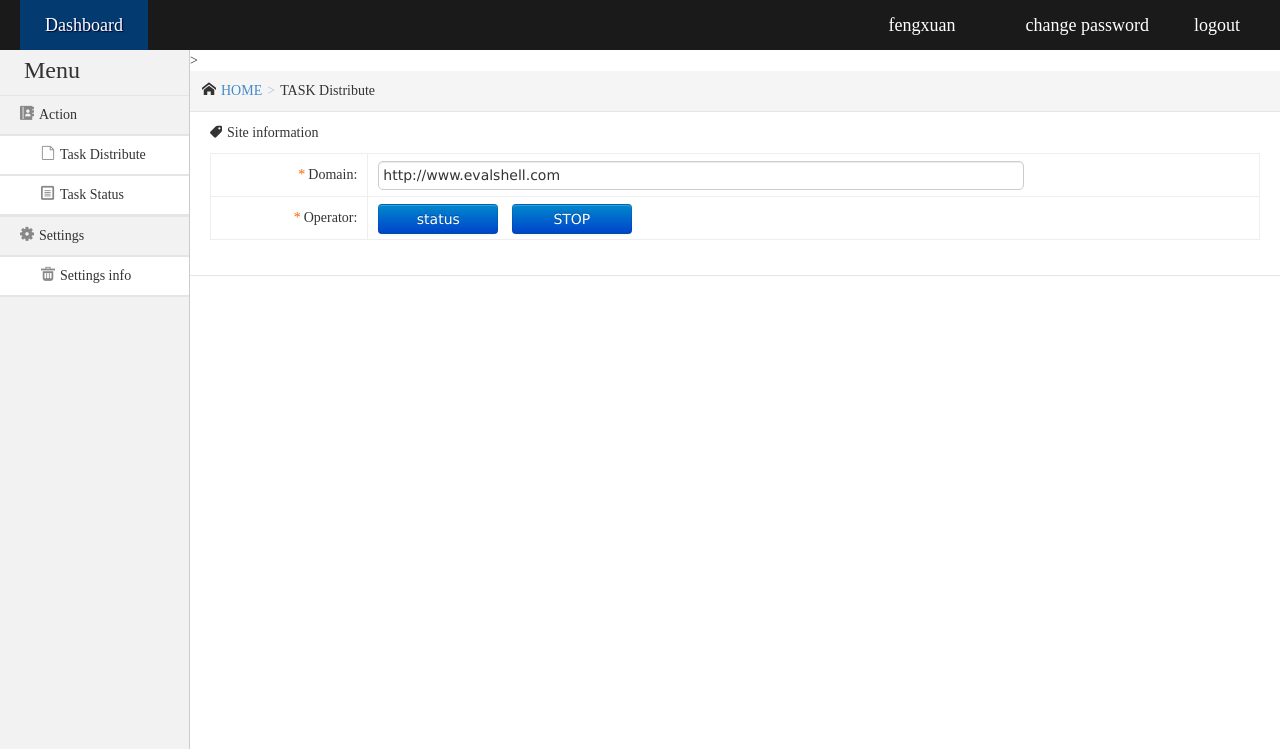
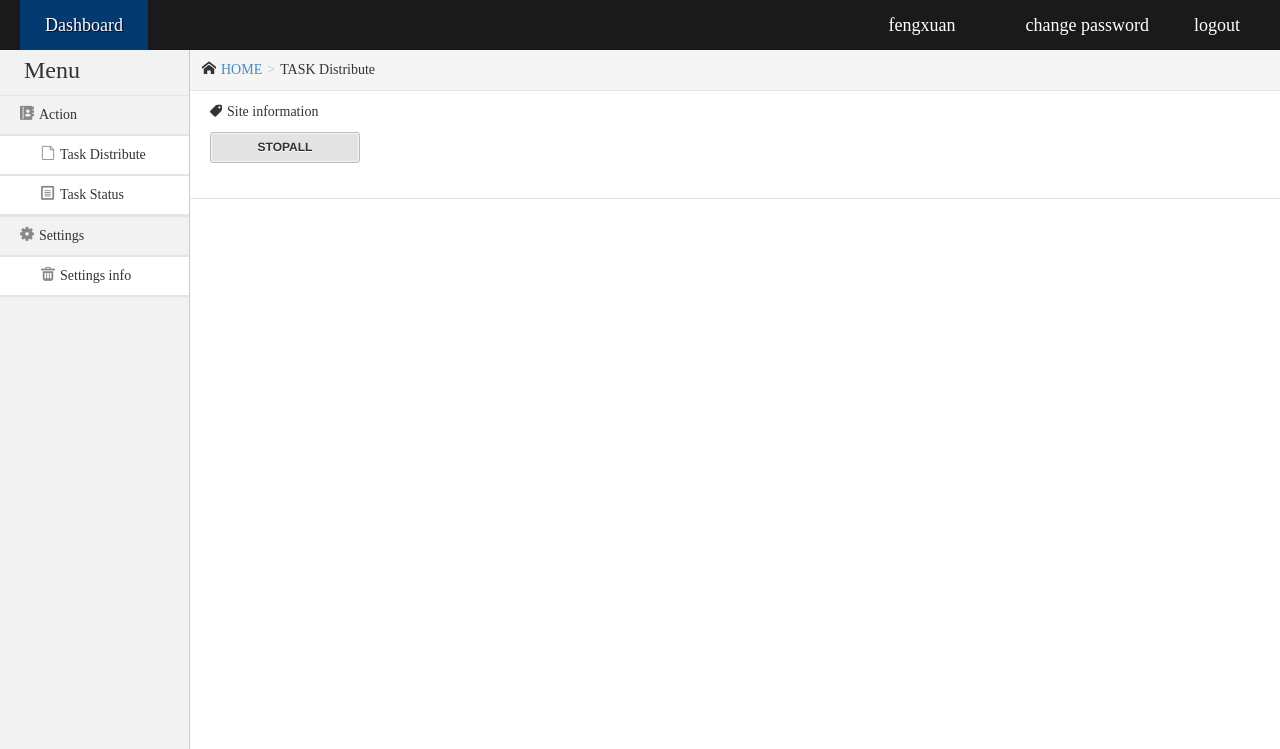
Before and after one commit to fengxuangit/Fox-scan, a Flask app: template templates/showtask.html in a window 1280 px wide. Shown: the top 749 px of the page. Run offline with Flask 2, Linux system fonts and the light colour scheme; the template is opened without the code that fills it, so the values that code supplies are empty.

Commit message:
完成前端JS函数,ajax实时请求后端数据,并修改样式

```diff
--- a/libs/action.py
+++ b/libs/action.py
@@ -85,8 +85,23 @@ class SqlMapAction(object):
         else:
             return False
 
+    def StopTask(self, tasklist):
+        if isinstance(tasklist, list) == False:
+            return False
+        return True
+        flag = True
+        for taskid in tasklist:
+            server = self._get_server(taskid)
+            url = "{0}/scan/{1}/stop".format(server, taskid)
+            response = json.loads(requests.get(url,None).text)
+            if requests['success'] == True:
+                print "[!] stop task {0} ok!".format(taskid)
+            else:
+                flag = False
+                print "[!] stop task {0} failed!".format(taskid)
+        return flag
+
 class Action:
-
     @staticmethod
     def SaveData(target, data):
         sql = ""
--- a/static/css/admin_login.css
+++ b/static/css/admin_login.css
@@ -1,4 +1,4 @@
-@charset "utf-8";
+result-content@charset "utf-8";
 /********************************
  * @autor:  haoqing
  * @time :  2011-03
--- a/static/css/common.css
+++ b/static/css/common.css
@@ -82,7 +82,7 @@ article,aside,details,figcaption,figure,footer,header,hgroup,menu,nav,section{di
 .btn:hover{color:#333333;text-decoration:none;background-position:0 -15px;-webkit-transition:background-position 0.1s linear;-moz-transition:background-position 0.1s linear;-o-transition:background-position 0.1s linear;transition:background-position 0.1s linear;}
 .btn:focus{outline:thin dotted #333;outline:5px auto -webkit-focus-ring-color;outline-offset:-2px;}
 .btn.active,.btn:active{background-image:none;outline:0;-webkit-box-shadow:inset 0 2px 4px rgba(0,0,0,0.15),0 1px 2px rgba(0,0,0,0.05);-moz-box-shadow:inset 0 2px 4px rgba(0,0,0,0.15),0 1px 2px rgba(0,0,0,0.05);box-shadow:inset 0 2px 4px rgba(0,0,0,0.15),0 1px 2px rgba(0,0,0,0.05);}
-.btn-primary{color:#ffffff;text-shadow:0 -1px 0 rgba(0,0,0,0.25);background-color:#006dcc;*background-color:#0044cc;background-image:-moz-linear-gradient(top,#0088cc,#0044cc);background-image:-webkit-gradient(linear,0 0,0 100%,from(#0088cc),to(#0044cc));background-image:-webkit-linear-gradient(top,#0088cc,#0044cc);background-image:-o-linear-gradient(top,#0088cc,#0044cc);background-image:linear-gradient(to bottom,#0088cc,#0044cc);background-repeat:repeat-x;border-color:#0044cc #0044cc #002a80;border-color:rgba(0,0,0,0.1) rgba(0,0,0,0.1) rgba(0,0,0,0.25);filter:progid:DXImageTransform.Microsoft.gradient(startColorstr='#ff0088cc',endColorstr='#ff0044cc',GradientType=0);filter:progid:DXImageTransform.Microsoft.gradient(enabled=false);}
+.btn-primary{color:#ffffff;text-shadow:0 -1px 0 rgba(0,0,0,0.25);background-color:#006dcc;*background-color:#0044cc;background-image:-moz-linear-gradient(top,#0088cc,#0044cc);background-image:-webkit-gradient(linear,0 0,0 100%,from(#0088cc),to(#0044cc));background-image:-webkit-linear-gradient(top,#0088cc,#0044cc);background-image:-o-linear-gradient(top,#0088cc,#0044cc);background-image:linear-gradient(to bottom,#0088cc,＃);background-repeat:repeat-x;border-color:#0044cc #0044cc #002a80;border-color:rgba(0,0,0,0.1) rgba(0,0,0,0.1) rgba(0,0,0,0.25);filter:progid:DXImageTransform.Microsoft.gradient(startColorstr='#ff0088cc',endColorstr='#ff0044cc',GradientType=0);filter:progid:DXImageTransform.Microsoft.gradient(enabled=false);}
 .btn-primary:hover,.btn-primary:active,.btn-primary.active,.btn-primary.disabled,.btn-primary[disabled]{color:#ffffff;background-color:#0044cc;*background-color:#003bb3;}
 .btn-primary:active,.btn-primary.active{background-color:#003399 \9;}
 .btn-warning{color:#ffffff;text-shadow:0 -1px 0 rgba(0,0,0,0.25);background-color:#faa732;*background-color:#f89406;background-image:-moz-linear-gradient(top,#fbb450,#f89406);background-image:-webkit-gradient(linear,0 0,0 100%,from(#fbb450),to(#f89406));background-image:-webkit-linear-gradient(top,#fbb450,#f89406);background-image:-o-linear-gradient(top,#fbb450,#f89406);background-image:linear-gradient(to bottom,#fbb450,#f89406);background-repeat:repeat-x;border-color:#f89406 #f89406 #ad6704;border-color:rgba(0,0,0,0.1) rgba(0,0,0,0.1) rgba(0,0,0,0.25);filter:progid:DXImageTransform.Microsoft.gradient(startColorstr='#fffbb450',endColorstr='#fff89406',GradientType=0);filter:progid:DXImageTransform.Microsoft.gradient(enabled=false);}
@@ -121,3 +121,30 @@ textarea:focus,input[type="text"]:focus,input[type="password"]:focus,input[type=
 .list-page a{margin:0 5px;padding:2px 7px;border:1px solid #ccc;background:#f3f3f3;}
 .list-page a:hover{background:#e4e4e4;border:1px solid #908f8f;}
 .list-page .current{margin:0 5px;padding:2px 7px;background:#f60;border:1px solid #fe8101;color:#fff;}
+.red_table th,.red_table td{
+    border: 2px solid #FF0000;
+}
+button.minimal {
+  background: #e3e3e3;
+  border: 1px solid #bbb;
+  border-radius: 3px;
+  -webkit-box-shadow: inset 0 0 1px 1px #f6f6f6;
+  box-shadow: inset 0 0 1px 1px #f6f6f6;
+  color: #333;
+  font: bold 12px/1 "helvetica neue", helvetica, arial, sans-serif;
+  padding: 8px 0 9px;
+  text-align: center;
+  text-shadow: 0 1px 0 #fff;
+  width: 150px; }
+  button.minimal:hover {
+    background: #d9d9d9;
+    -webkit-box-shadow: inset 0 0 1px 1px #eaeaea;
+    box-shadow: inset 0 0 1px 1px #eaeaea;
+    color: #222;
+    cursor: pointer; }
+  button.minimal:active {
+    background: #d0d0d0;
+    -webkit-box-shadow: inset 0 0 1px 1px #e3e3e3;
+    box-shadow: inset 0 0 1px 1px #e3e3e3;
+    color: #000;
+}
--- a/static/js/myjs/function.js
+++ b/static/js/myjs/function.js
@@ -1,12 +1,73 @@
+String.prototype.format=function(){
+  if(arguments.length==0) return this;
+  for(var s=this, i=0; i<arguments.length; i++)
+    s=s.replace(new RegExp("\\{"+i+"\\}","g"), arguments[i]);
+  return s;
+};
+
+var taskid_dict = new Array();
+
+var ChildDemo = "<p></p><table width='100%' class='insert-tab{2}'>" +
+             "<tbody><tr><th width='15%'><i class='require-red'>*</i>Domain: </th>" +
+            "<td><input type='text' id='' value='{0}' size='85' name='keywords' class='common-text'></td>" +
+            "</tr>" +
+            "<tr><th width='15%'><i class='require-red'>*</i>Operator: </th><td>" +
+            "<button class='btn btn-primary btn6 mr10' onclick=\"WatchStatus('{1}')\">status</button>" +
+            "<button class='btn btn-primary btn6 mr10' onclick=\"StopTask('{1}')\">STOP</button>" +
+            "</td></tr></tbody></table>";
+
 function setSelectUserNo(radioObj){
-
-    var radioCheck= $(radioObj).val();
+    var radioCheck= $(raioObj).val();
     if("True"==radioCheck){
         $(radioObj).attr("checked",false);
         $(radioObj).val("False");
-
     }else{
         $(radioObj).attr("checked", true);
         $(radioObj).val("True");
     }
 }
+
+function AppendChildStatus(data, obj){
+    var child = ChildDemo.concat();
+    $.each(data, function(n, value){
+        if (taskid_dict.indexOf(value['taskid']) > -1){
+            return false;
+        }
+        if (value['success'] == 1){
+            obj.append(child.format(value['target'], value['taskid'], " red_table"));
+        }else{
+            obj.after(child.format(value['target'], value['taskid'], ""));
+        }
+
+        taskid_dict.push(value['taskid']);
+    });
+}
+
+
+function ajaxGetjson(obj){
+    $.ajax({
+        url  : '/action/showtask?action=refresh',
+        dataType : "json",
+        success : function (jdata) {
+            AppendChildStatus(jdata, obj);
+        }
+    });
+}
+
+function STOPALL() {
+    taskid = "";
+    for (var i =0;i<taskid_dict.length;i++){
+        taskid += taskid_dict[i] + ",";
+    }
+    alert(taskid);
+    $.post({
+        url  : "/action/stoptask",
+        data : {"taskidlist":tasid},
+        success : function(result){
+            data = JSON.parse(result);
+            if (data['status'] == true){
+                alert("ok");
+            }
+        }
+    })
+}
--- a/templates/showtask.html
+++ b/templates/showtask.html
@@ -3,8 +3,15 @@
 {% include "left.html" %}
 <!--/sidebar-->
 <script type="text/javascript">
-    var data = {}
-</script>>
+    $().ready(function(){
+        var timer;
+{#        AppendChildStatus(data, $('#status'));#}
+    });
+    setInterval(function(){
+        ajaxGetjson($('#status'));
+    }, 5000);
+
+</script>
     <div class="main-wrap">
         <div class="crumb-wrap">
             <div class="crumb-list"><i class="icon-font"></i><a href="/index">HOME</a><span class="crumb-step">&gt;</span><span class="crumb-name">TASK Distribute</span></div>
@@ -15,25 +22,26 @@
                         <h1><i class="icon-font">&#xe00a;</i>Site information</h1>
                     </div>
                 <div class="result-content">
-                    <table width="100%" class="insert-tab">
-                        <tbody>
-                           <div id="status">
-                            <tr>
-                                <th width="15%"><i class="require-red">*</i>Domain: </th>
-                                <td><input type="text" id="" value="http://www.evalshell.com" size="85" name="keywords" class="common-text"></td>
-                            </tr>
-                            <tr>
-                                <th width="15%"><i class="require-red">*</i>Operator: </th>
-                                <td>
-                                    <button class="btn btn-primary btn6 mr10" onclick="">status</button>
-                                    <button class="btn btn-primary btn6 mr10" onclick="">STOP</button>
-                                </td>
-                            </tr>
-                           </div>
-                        </tbody>
-                    </table>
-                    </div>
+                    <div id="status">
+                        <span><button class="minimal" onclick="STOPALL()">STOPALL</button></span>
+{#                    <table width="100%" class="insert-tab red_tabre">#}
+{#                        <tbody>#}
+{#                            <tr>#}
+{#                                <th width="15%"><i class="require-red">*</i>Domain: </th>#}
+{#                                <td><input type="text" id="" value="http://www.evalshell.com" size="85" name="keywords" class="common-text"></td>#}
+{#                            </tr>#}
+{#                            <tr>#}
+{#                                <th width="15%"><i class="require-red">*</i>Operator: </th>#}
+{#                                <td>#}
+{#                                    <button class="btn btn-primary btn6 mr10" onclick="">status</button>#}
+{#                                    <button class="btn btn-primary btn6 mr10" onclick="">STOP</button>#}
+{#                                </td>#}
+{#                            </tr>#}
+{#                        </tbody>#}
+{#                    </table>#}
+                   </div>
                 </div>
+               </div>
         </div>
     </div>
     <!--/main-->
--- a/views.py
+++ b/views.py
@@ -3,7 +3,7 @@
 
 import json
 
-from flask import Flask,render_template,request,session
+from flask import Flask,render_template,request,session,jsonify
 
 from libs.action import SqlMapAction
 from libs.func import Tools
@@ -53,14 +53,25 @@ def action_startask():
 
 @app.route('/action/showtask', methods=['GET'])
 def action_showtask():
-    data = Action.GetStatus()
+    # data = Action.GetStatus()
     if request.args.has_key('action') and request.args['action'] == "refresh":
+        data = [{'status': "None", 'target':'http://fengxuan.com/sec/sqlidemo.php?id=1', 'success': 1,
+             "taskid":"ssdf21312"},{'status': "None", 'target':'http://baidu.com/index.php?id=1', 'success': 0,
+             "taskid":"grwasafasd"},{'status': "None", 'target':'http://sina.com/index.php?id=1', 'success': 0,
+             "taskid":"grwasafa11as"},{'status': "None", 'target':'http://fuck.com/index.php?id=1', 'success': 1,
+             "taskid":"31231"}]
         return json.dumps(data)
-    return render_template('showtask.html', data=data)
+    return render_template('showtask.html')
 
-@app.route('/action/status')
+@app.route('/action/stoptask')
 def action_status():
-    return render_template('status.html')
+    if request.args['taskidlist'] != "":
+        taskidlist = []
+        if request.args['taskidlist'].find(",") > 0:
+            taskidlist = request.args['taskidlist'].split(',')
+        else:
+            taskidlist.append(request.args['taskidlist'])
+    return json.dumps({"status":SqlMap.StopTask(taskidlist)})
 
 if __name__ == '__main__':
     app.run()
```
Also changed, not shown: static/css/main.css (line endings or trailing spaces).
